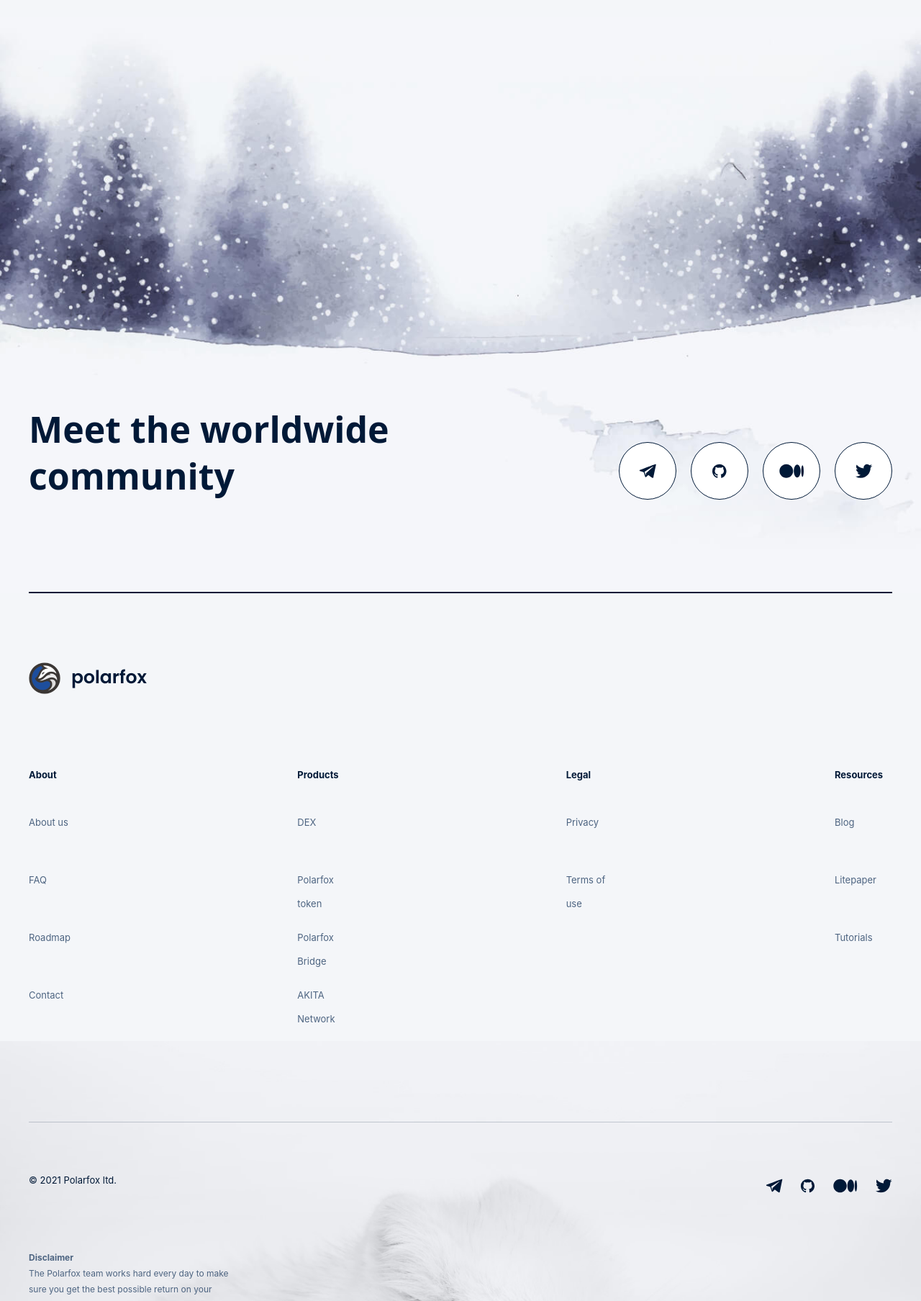
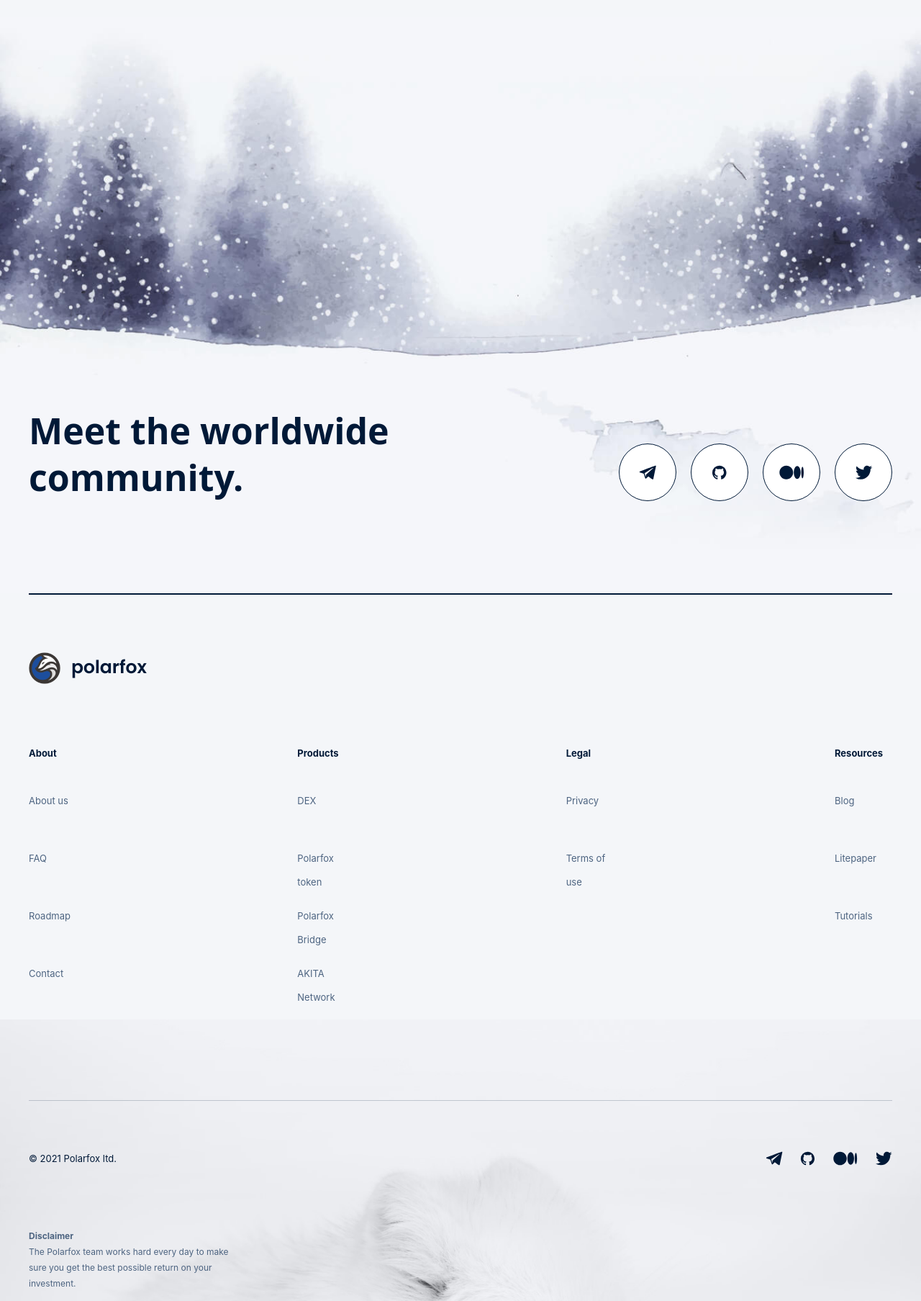
Before and after one commit to Polarfox-DEX/polarfox-web, a Next.js app: page / in a window 1280 px wide. Shown: the part 5073-6880 px from the top of the page at 72% size. Built offline with nearby package versions, Linux system fonts and the light colour scheme.

Commit message:
Improve footer on mobile

```diff
--- a/components/Footer.tsx
+++ b/components/Footer.tsx
@@ -21,9 +21,9 @@ export function Footer({ className }: FooterProps) {
         )}
         imageUrl="/background/forest-3.jpg"
       >
-        <div className="container flex flex-col justify-end desktop:flex-row desktop:justify-between desktop:items-end h-full desktop:pb-32 border-b-2 border-blue">
+        <div className="container flex flex-col justify-end desktop:flex-row desktop:justify-between desktop:items-end h-full desktop:pb-32">
           <h2 className="title font-switzer font-semibold">
-            Meet the worldwide community
+            Meet the worldwide community.
             <style jsx>{`
               .title {
                 font-size: ${calcRem(30)};
@@ -47,8 +47,11 @@ export function Footer({ className }: FooterProps) {
           </div>
         </div>
       </WithBackgroundImage>
-      <div className="container flex justify-start my-24">
-        <img src="/logo/polarfox.png" alt="Polarfox logo" />
+      {/* TODO: Remove double div */}
+      <div className="container">
+        <div className="py-12 desktop:py-20 border-t-2 border-blue">
+          <img src="/logo/polarfox.png" alt="Polarfox logo" />
+        </div>
       </div>
       <SiteMap />
       <WithBackgroundImage
@@ -63,17 +66,19 @@ export function Footer({ className }: FooterProps) {
             minHeight: calcRem(650)
           }}
         >
-          <div className="flex justify-end items-center space-x-6 border-t border-blue border-opacity-20">
+          <div className="flex flex-col-reverse desktop:flex-row desktop:items-center desktop:space-x-6 border-t border-blue border-opacity-20 pt-16 mb-20">
             <p
-              className="text-blue mt-16 mb-20 flex-1"
+              className="text-blue flex-1 mt-8 desktop:mt-0"
               style={{ fontSize: '13px', lineHeight: '33px' }}
             >
               © 2021 Polarfox ltd.
             </p>
-            <Telegram width={calcRem(24.29)} height={calcRem(20)} />
-            <GitHub width={calcRem(20.51)} height={calcRem(20)} />
-            <Medium width={calcRem(35.22)} height={calcRem(20)} />
-            <Twitter width={calcRem(24.29)} height={calcRem(20)} />
+            <div className="flex space-x-6 items">
+              <Telegram width={calcRem(24.29)} height={calcRem(20)} />
+              <GitHub width={calcRem(20.51)} height={calcRem(20)} />
+              <Medium width={calcRem(35.22)} height={calcRem(20)} />
+              <Twitter width={calcRem(24.29)} height={calcRem(20)} />
+            </div>
           </div>
 
           <p className="w-72">
```
